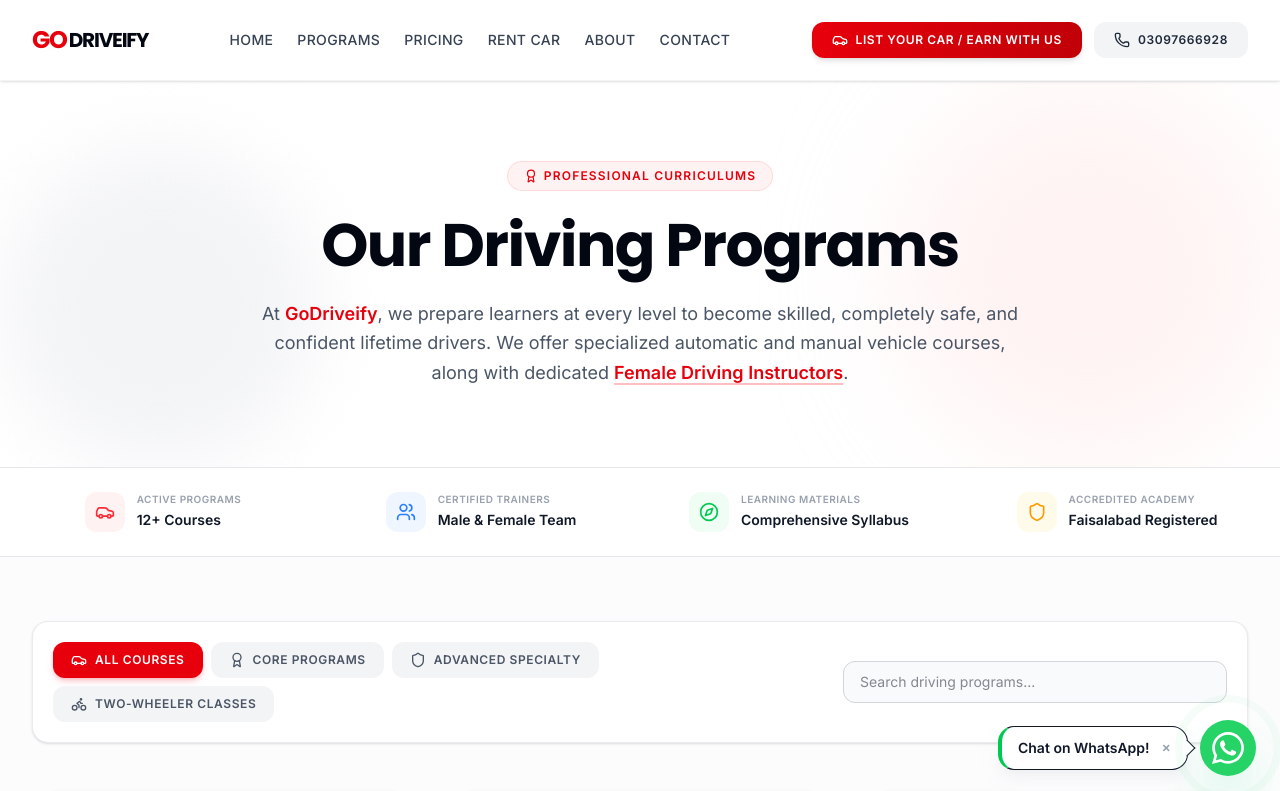
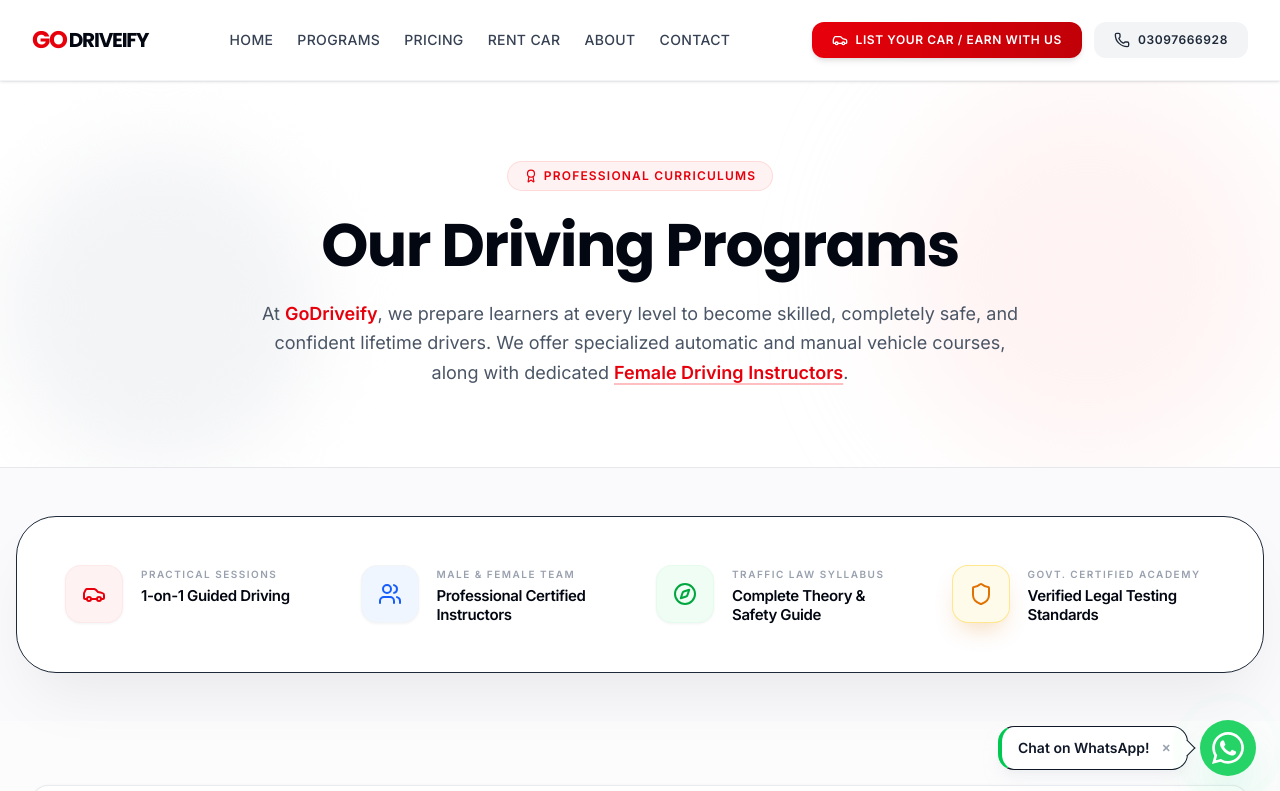
Before and after one commit to taibejaved485-afk/Smart-Drive, a React (Vite) app: page /programs in a window 1280 px wide. Shown: the top 791 px of the page. Built offline with nearby package versions, Linux system fonts and the light colour scheme.

Commit message:
refactor: update programs page trust section
Replace static info bar with a redesigned premium trust and accreditations hub to improve visual hierarchy and user engagement.

```diff
--- a/src/pages/ProgramsPage.tsx
+++ b/src/pages/ProgramsPage.tsx
@@ -405,28 +405,54 @@
         </div>
       </section>
 
-      {/* Trust & Accreditations Info Bar */}
-      <section className="bg-white border-b border-gray-200 py-6">
-        <div className="max-w-7xl mx-auto px-4 grid grid-cols-2 md:grid-cols-4 gap-6 text-center">
+      {/* Premium Trust & Accreditations Info Hub */}
+      <section className="bg-gray-50/50 py-12 relative z-20">
+        <div className="max-w-7xl mx-auto px-4">
+          <div className="bg-white rounded-[2.5rem] p-8 sm:p-12 shadow-[0_32px_64px_-16px_rgba(0,0,0,0.08)] border border-gray-150/50 grid grid-cols-1 sm:grid-cols-2 lg:grid-cols-4 gap-10 lg:gap-8">
             {[
-            { label: 'Active Programs', count: '12+ Courses', icon: Car, color: 'text-red-500 bg-red-50' },
-            { label: 'Certified Trainers', count: 'Male & Female Team', icon: Users, color: 'text-blue-500 bg-blue-50' },
-            { label: 'Learning Materials', count: 'Comprehensive Syllabus', icon: Compass, color: 'text-green-500 bg-green-50' },
-            { label: 'Accredited Academy', count: 'Faisalabad Registered', icon: Shield, color: 'text-amber-500 bg-amber-50' }
+              {
+                label: 'PRACTICAL SESSIONS',
+                count: '1-on-1 Guided Driving',
+                icon: Car,
+                color: 'text-red-600 bg-red-50 border-red-100/50'
+              },
+              {
+                label: 'MALE & FEMALE TEAM',
+                count: 'Professional Certified Instructors',
+                icon: Users,
+                color: 'text-blue-600 bg-blue-50 border-blue-100/50'
+              },
+              {
+                label: 'TRAFFIC LAW SYLLABUS',
+                count: 'Complete Theory & Safety Guide',
+                icon: Compass,
+                color: 'text-green-600 bg-green-50 border-green-100/50'
+              },
+              {
+                label: 'GOVT. CERTIFIED ACADEMY',
+                count: 'Verified Legal Testing Standards',
+                icon: Shield,
+                color: 'text-amber-600 bg-amber-50 border-amber-200',
+                premium: true
+              }
             ].map((stat, idx) => {
               const Icon = stat.icon;
               return (
-              <div key={idx} className="flex flex-col items-center sm:flex-row sm:text-left gap-3 justify-center">
-                <div className={`p-2.5 rounded-xl shrink-0 ${stat.color}`}>
-                  <Icon className="w-5 h-5" />
+                <div
+                  key={idx}
+                  className={`flex flex-col sm:flex-row items-center sm:items-start text-center sm:text-left gap-4.5 group`}
+                >
+                  <div className={`p-4 rounded-2xl shrink-0 border transition-all duration-500 group-hover:scale-110 ${stat.color} ${stat.premium ? 'shadow-[0_12px_24px_-8px_rgba(217,119,6,0.3)] border-amber-300/50' : 'shadow-sm shadow-gray-100 border-gray-100'}`}>
+                    <Icon className="w-6 h-6" />
                   </div>
-                <div>
-                  <span className="text-[10px] uppercase font-bold tracking-wider text-gray-400 block">{stat.label}</span>
-                  <span className="text-gray-900 font-black text-sm">{stat.count}</span>
+                  <div className="flex flex-col pt-1">
+                    <span className="text-[10px] uppercase font-black tracking-[0.15em] text-gray-400 leading-none mb-2">{stat.label}</span>
+                    <span className="text-gray-950 font-black text-sm lg:text-[15px] tracking-tight leading-tight max-w-[180px]">{stat.count}</span>
                   </div>
                 </div>
               );
             })}
+          </div>
         </div>
       </section>
 
```
Lines whose indentation alone changed are shown as unchanged.
